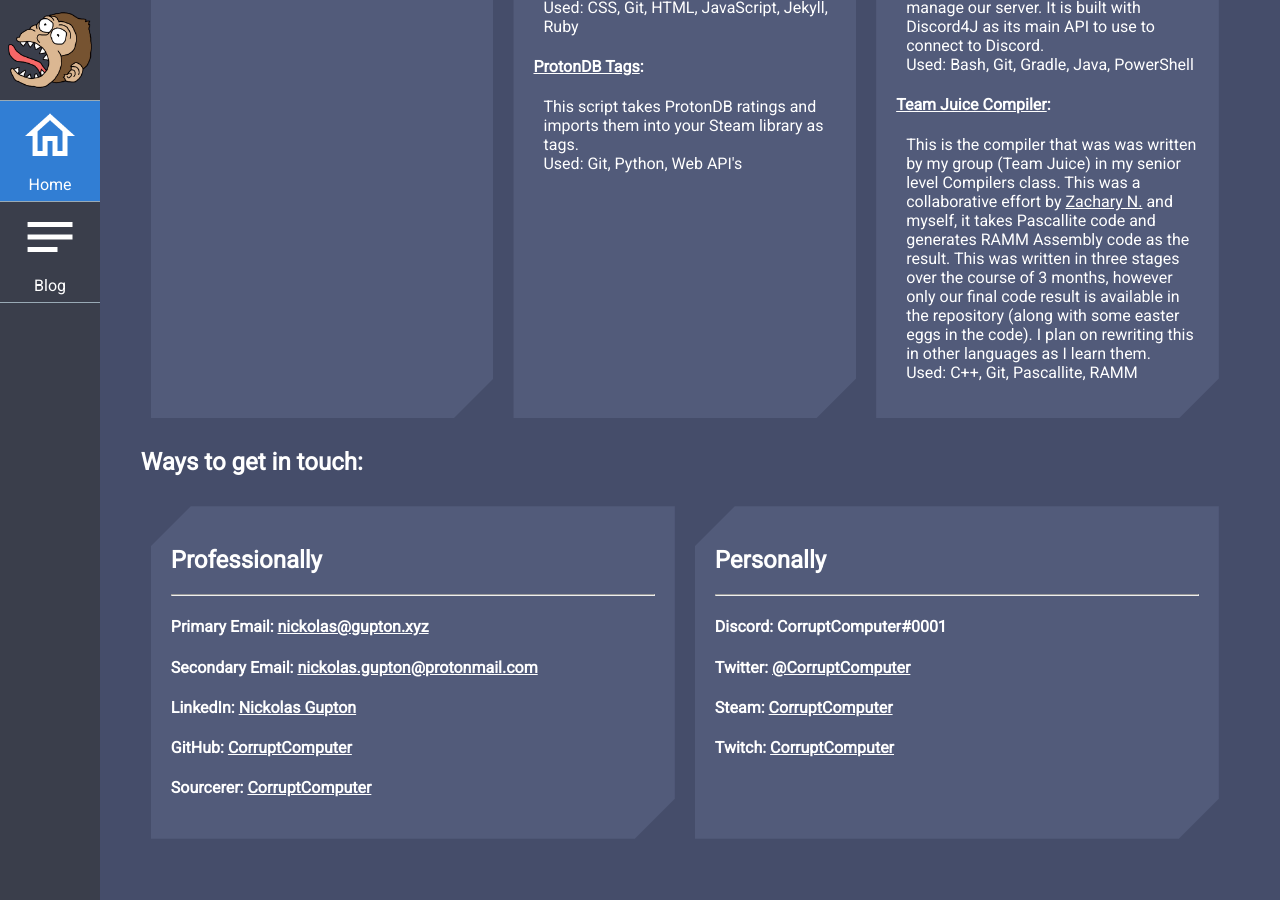
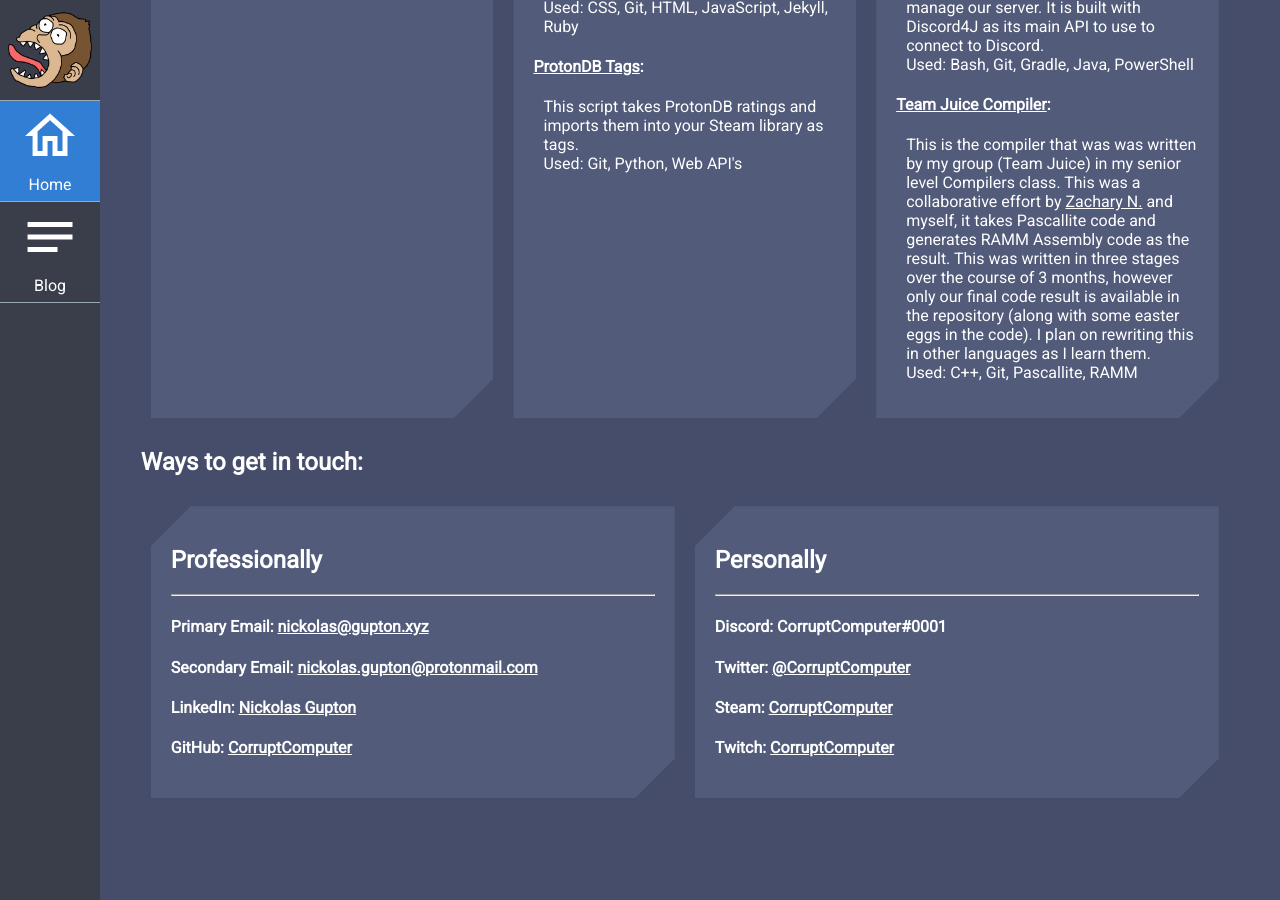
Before and after one commit to CorruptComputer/home, a Jekyll site: the page built from index.html, in a window 1280 px wide and 900 px high, scrolled down 1572 px. Built offline with Jekyll 4.4.1, drawn with Linux system fonts in a browser that asks for light colours; nearby versions of some CDN libraries.

Commit message:
Sourcerer is no more :(

```diff
--- a/index.html
+++ b/index.html
@@ -176,7 +176,6 @@
         <h4>Secondary Email: <a href="mailto:nickolas.gupton@protonmail.com" target="_blank">nickolas.gupton@protonmail.com</a></h4>
         <h4>LinkedIn: <a href="https://www.linkedin.com/in/nickolasgupton/" target="_blank">Nickolas Gupton</a></h4>
         <h4>GitHub: <a href="https://github.com/CorruptComputer" target="_blank">CorruptComputer</a></h4>
-        <h4>Sourcerer: <a href="https://sourcerer.io/corruptcomputer" target="_blank">CorruptComputer</a></h4>
     </div>
     <div class="box">
         <h2>Personally</h2><hr />
```
